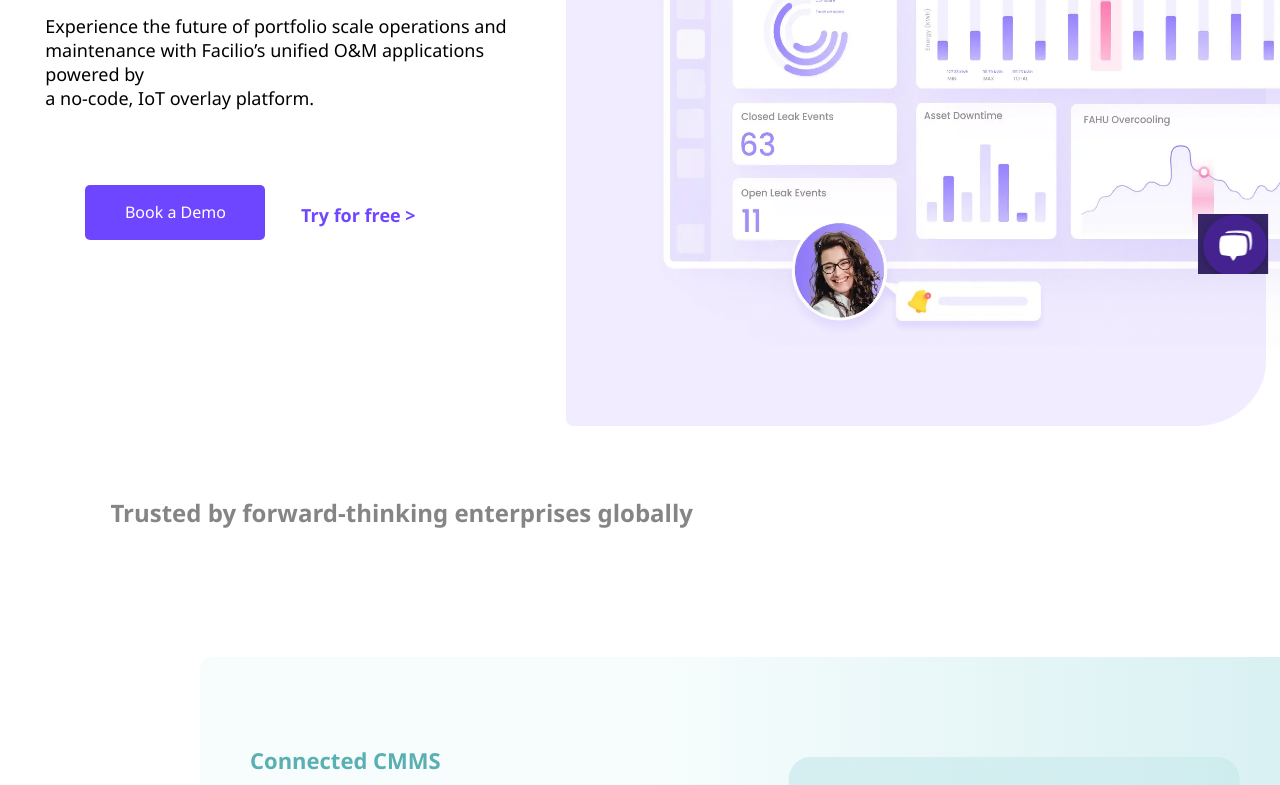
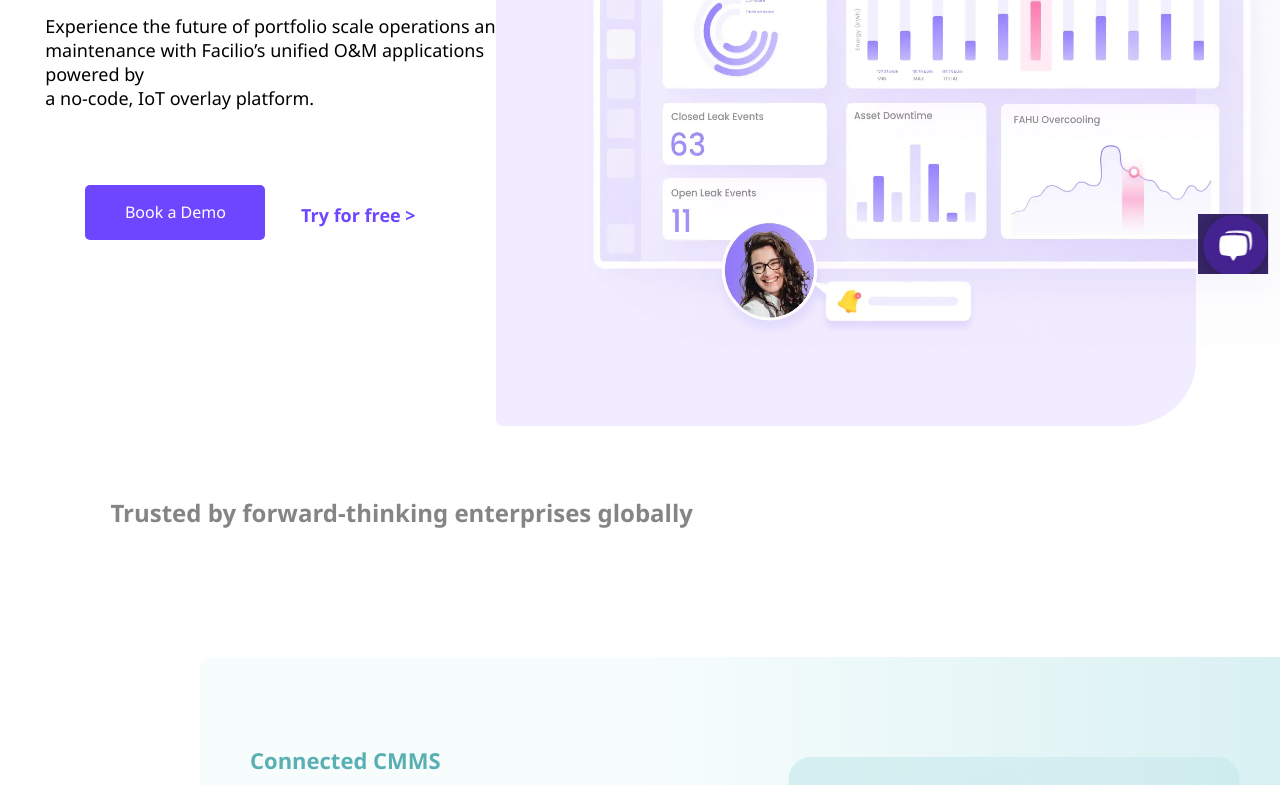
Before and after one commit to Mariappan9025/FACILIO, a plain HTML site: page index.html in a window 1280 px wide. Shown: the part 344-1129 px from the top of the page. Drawn offline with Linux system fonts and the light colour scheme.

Commit message:
alignment changes

```diff
--- a/assets1/style2.css
+++ b/assets1/style2.css
@@ -143,7 +143,7 @@
     border-bottom-right-radius: 10%;
     border-top-right-radius:1%;
     border-bottom-left-radius: 1%;;
-    margin-left:0%;
+    margin-left:-10%;
 }
 .banner{
     width: 830px;
@@ -238,7 +238,9 @@
     height:600px;
     padding-top: 100px;
 
+
 }
+
 .learn{
 width:140px;
 height:45px;
```
